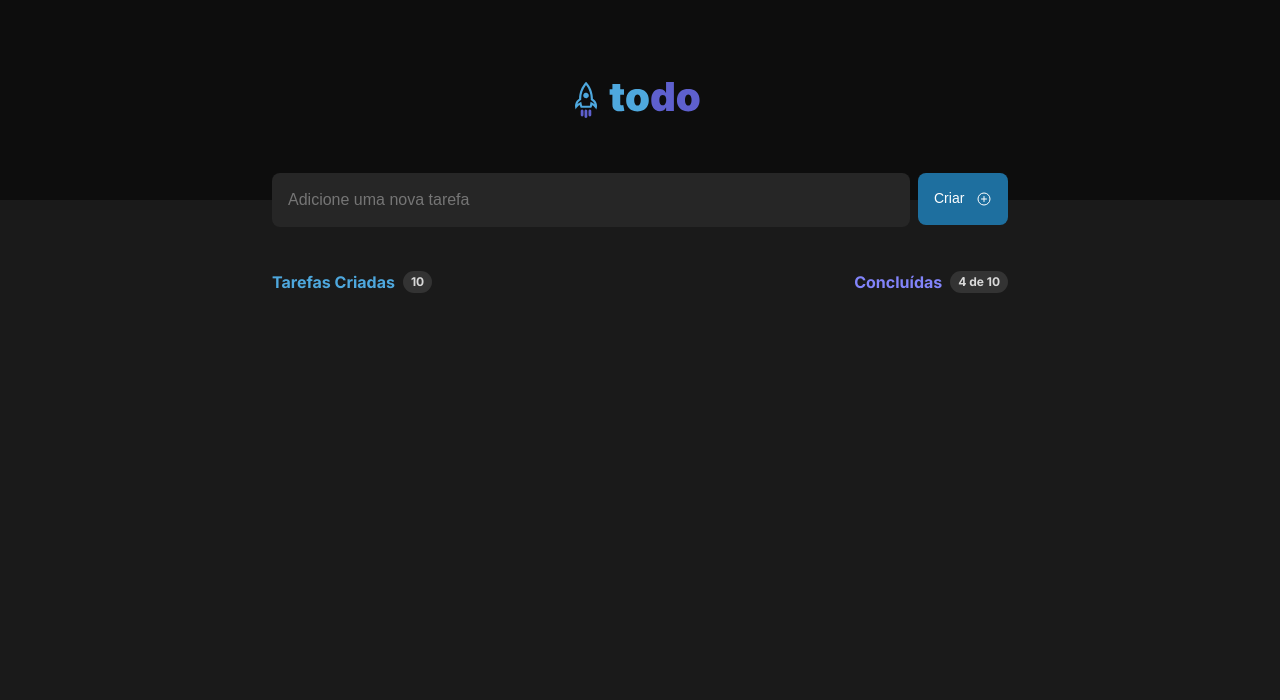
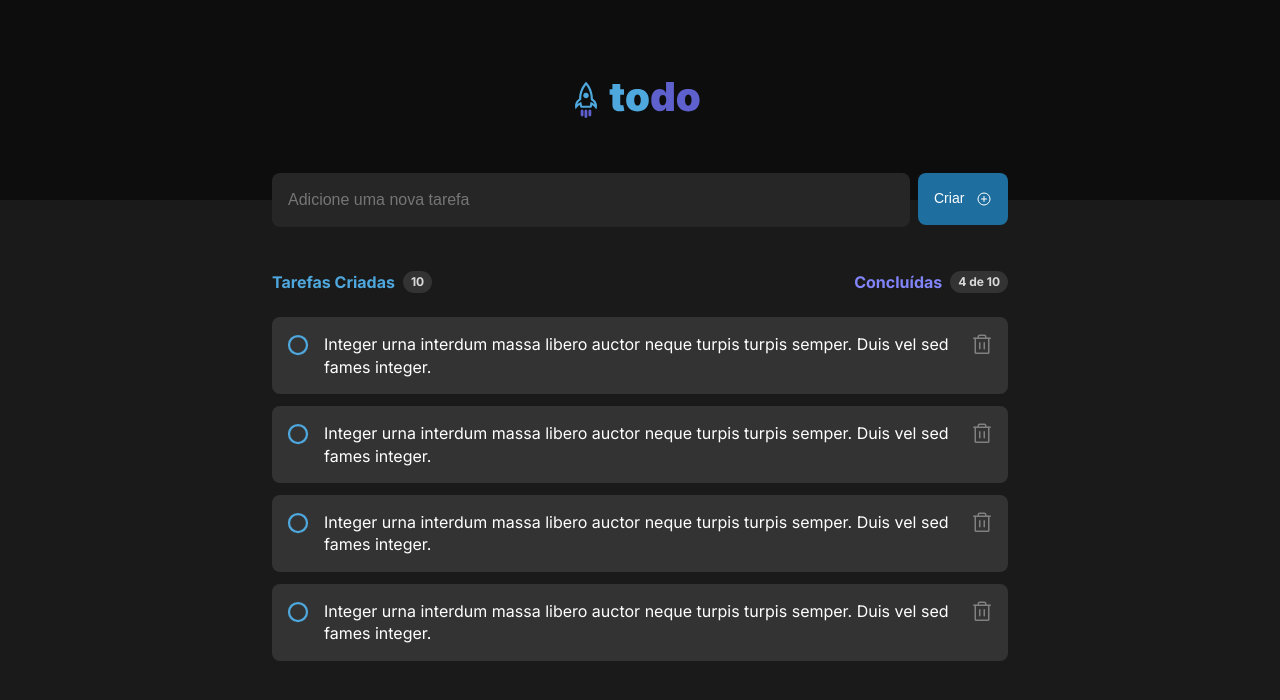
Before and after one commit to augustolr06/To-Do-List, a React (Vite) app: page / in a window 1280 px wide. Shown: the top 700 px of the page. Built offline with nearby package versions, Linux system fonts and the light colour scheme.

Commit message:
feat: add Tasks on App and styling them

```diff
--- a/src/App.module.css
+++ b/src/App.module.css
@@ -1,4 +1,11 @@
+.app {
+  display: flex;
+  flex-direction: column;
+  align-items: center;
+}
+
 .taskArea {
+  width: 46rem;
   display: flex;
   flex-direction: column;
   justify-content: center;
@@ -12,4 +19,5 @@
   display: flex;
   justify-content: space-between;
   align-items: center;
+  margin-bottom: 0.75rem;
 }
--- a/src/App.tsx
+++ b/src/App.tsx
@@ -6,6 +6,7 @@ import { TaskCreator } from './components/TaskCreator/TaskCreator';
 import styles from './App.module.css';
 import './global.css';
 import { CounterMessage } from './components/CounterMessage/CounterMessage';
+import { Task } from './components/Task/Task';
 
 export function App() {
 
@@ -19,6 +20,10 @@ export function App() {
 					<CounterMessage label='Tarefas Criadas' createdTasks={10}/>
 					<CounterMessage label='Concluídas' createdTasks={10} finishTasks={4} />
 				</div>
+				<Task />
+				<Task />
+				<Task />
+				<Task />
 
 			</div>
 		</div>
```
